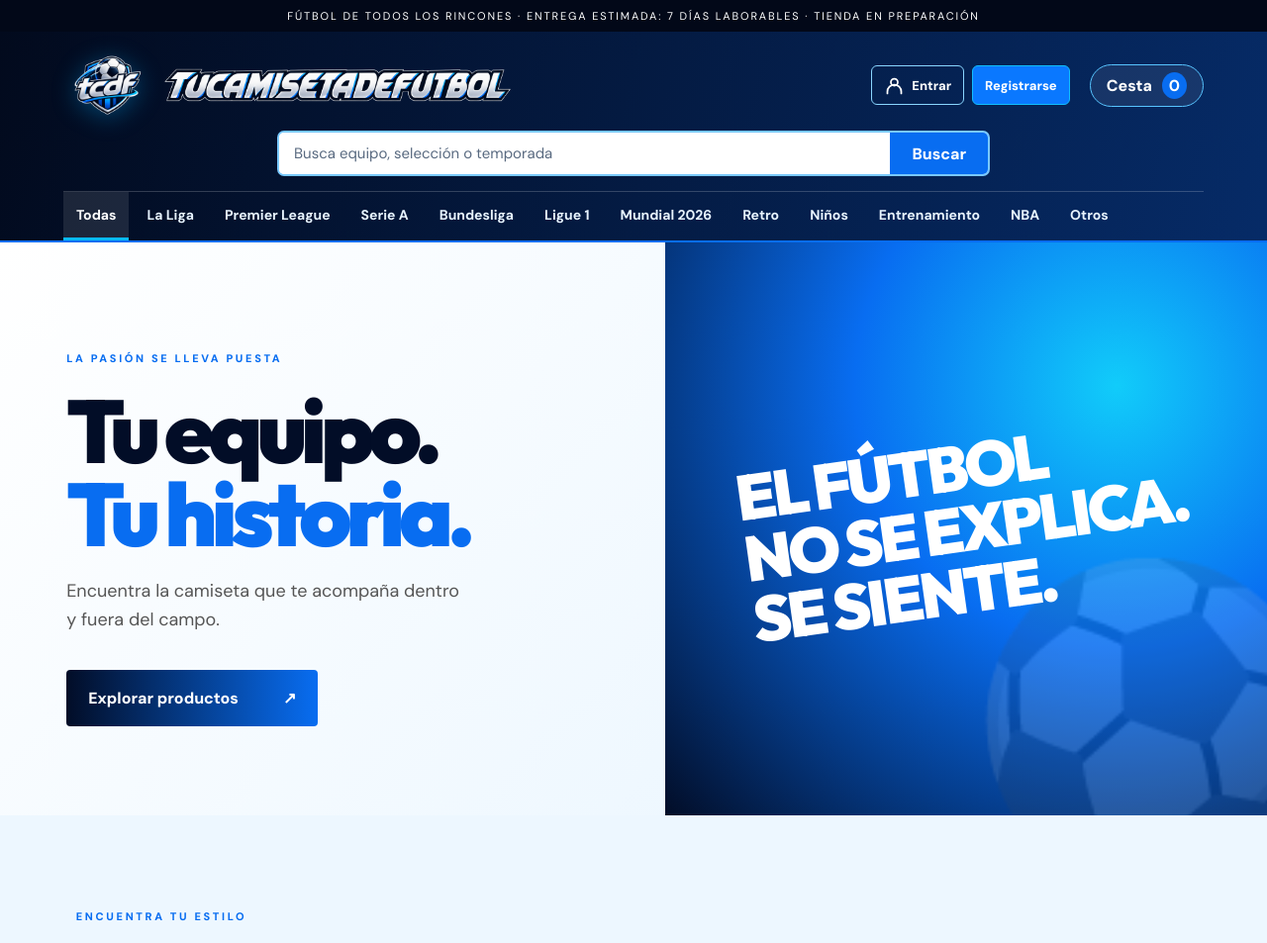
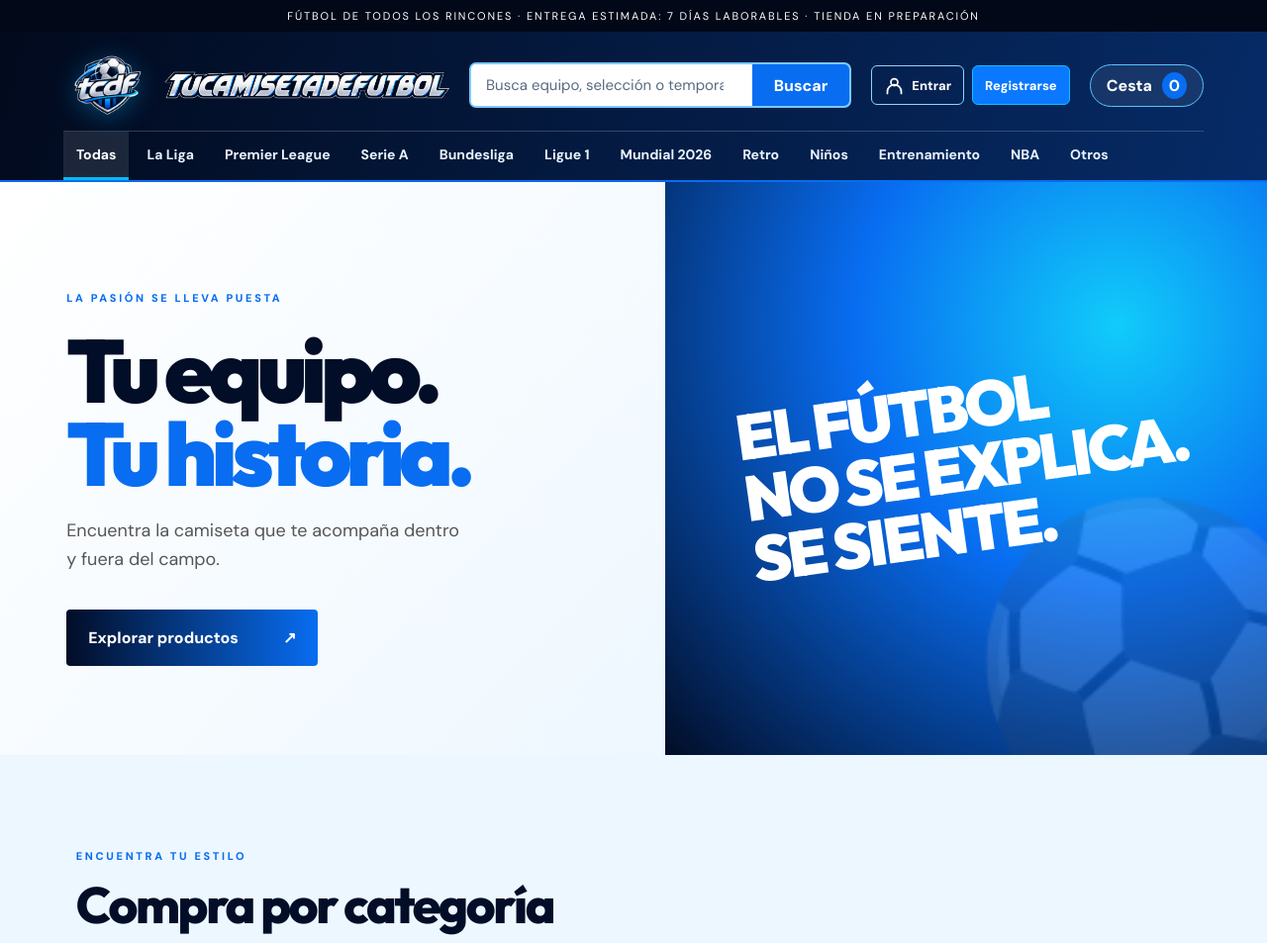
Before and after one commit to solari21crack-byte/tucamisetadefutbol, a website: page public/index.html in a window 1280 px wide. Shown: the top 953 px of the page at 99% size. Drawn offline with Linux system fonts and the light colour scheme; no server answers.

Commit message:
Colocar buscador entre logotipo y acceso a cuenta

```diff
--- a/public/index.html
+++ b/public/index.html
@@ -1,5 +1,5 @@
 <!doctype html><html lang="es"><head><meta charset="utf-8"><meta name="viewport" content="width=device-width,initial-scale=1"><title>Tu Camiseta de Fútbol · Tu pasión, tu camiseta</title><meta name="description" content="Explora camisetas de fútbol, elige tu talla y descubre tu próxima camiseta favorita."><link rel="icon" type="image/png" href="/tcdf-logo.png"><link rel="stylesheet" href="/style.css"></head><body>
-<div id="storeBanner" class="shipping">Fútbol de todos los rincones · Entrega estimada: 7 días laborables · Tienda en preparación</div><header class="header"><a class="brand" href="/" aria-label="Tu Camiseta de Fútbol"><img src="/tcdf-logo.png" alt=""><img class="brand-wordmark" src="/tcdf-wordmark.png" alt=""></a><div class="account-actions"><button type="button" class="login-button" data-account="login" aria-label="Iniciar sesión"><svg viewBox="0 0 24 24" width="21" height="21" fill="none" stroke="currentColor" stroke-width="2" stroke-linecap="round" aria-hidden="true"><circle cx="12" cy="8" r="4"/><path d="M4 21v-2a8 8 0 0 1 16 0v2"/></svg><span>Entrar</span></button><button type="button" class="register-button" data-account="register">Registrarse</button></div><button id="cartButton" class="cart-button" aria-label="Abrir cesta">Cesta <b id="cartCount">0</b></button><form id="headerSearchForm" class="header-search" role="search"><label for="headerSearch" class="visually-hidden">Buscar productos</label><input id="headerSearch" type="search" placeholder="Busca equipo, selección o temporada" autocomplete="off"><button type="submit">Buscar</button></form><nav id="collectionNav" class="collection-nav" aria-label="Colecciones por liga y categoría"></nav></header>
+<div id="storeBanner" class="shipping">Fútbol de todos los rincones · Entrega estimada: 7 días laborables · Tienda en preparación</div><header class="header"><a class="brand" href="/" aria-label="Tu Camiseta de Fútbol"><img src="/tcdf-logo.png" alt=""><img class="brand-wordmark" src="/tcdf-wordmark.png" alt=""></a><form id="headerSearchForm" class="header-search" role="search"><label for="headerSearch" class="visually-hidden">Buscar productos</label><input id="headerSearch" type="search" placeholder="Busca equipo, selección o temporada" autocomplete="off"><button type="submit">Buscar</button></form><div class="account-actions"><button type="button" class="login-button" data-account="login" aria-label="Iniciar sesión"><svg viewBox="0 0 24 24" width="21" height="21" fill="none" stroke="currentColor" stroke-width="2" stroke-linecap="round" aria-hidden="true"><circle cx="12" cy="8" r="4"/><path d="M4 21v-2a8 8 0 0 1 16 0v2"/></svg><span>Entrar</span></button><button type="button" class="register-button" data-account="register">Registrarse</button></div><button id="cartButton" class="cart-button" aria-label="Abrir cesta">Cesta <b id="cartCount">0</b></button><nav id="collectionNav" class="collection-nav" aria-label="Colecciones por liga y categoría"></nav></header>
 <div id="paymentNotice" class="payment-notice" role="status" aria-live="polite" hidden></div><main><section class="hero"><div class="hero-copy"><span class="eyebrow">LA PASIÓN SE LLEVA PUESTA</span><h1>Tu equipo.<br><em>Tu historia.</em></h1><p>Encuentra la camiseta que te acompaña dentro y fuera del campo.</p><a class="cta" href="#camisetas">Explorar productos <span>↗</span></a></div><div class="hero-art"><span>EL FÚTBOL<br>NO SE EXPLICA.<br>SE SIENTE.</span><div class="ball">⚽</div></div></section>
 <section id="colecciones" class="collections"><div class="section-title"><span class="eyebrow">ENCUENTRA TU ESTILO</span><h2>Compra por categoría</h2><p>Elige una categoría para ver sus productos.</p></div><div id="categoryCards" class="collection-cards" aria-label="Categorías de productos"></div></section>
 <section id="camisetas" class="catalog"><div class="section-title"><span class="eyebrow">ELIGE LA TUYA</span><h2>Todos los productos</h2><p id="catalogStatus">Cargando catálogo…</p></div><div class="controls"><label>Categoría <select id="category"><option value="">Todas las categorías</option></select></label><label>Buscar <input id="search" type="search" placeholder="Equipo, selección o temporada" autocomplete="off"></label><label>Ordenar <select id="sort"><option value="recent">Más recientes</option><option value="asc">Precio: menor a mayor</option><option value="desc">Precio: mayor a menor</option></select></label></div><div id="grid" class="grid"></div><div class="pagination"><button id="prev">Anterior</button><span id="pageIndicator"></span><button id="next">Siguiente</button></div></section>
--- a/public/style.css
+++ b/public/style.css
@@ -122,3 +122,9 @@ footer{align-items:center}
 .cart-returns{font-size:14px;line-height:1.5;color:#33445a}
 .cart-returns a:hover{color:#064b9d}
 @media(max-width:700px){.returns-grid{grid-template-columns:1fr}.returns{padding:60px 6%;scroll-margin-top:215px}footer{flex-wrap:wrap}.footer-info{align-items:flex-start;text-align:left}}
+
+/* El buscador ocupa el espacio entre el rótulo y el acceso a la cuenta. */
+.header .brand{flex:0 1 390px}
+.header-search{order:0;flex:1 1 270px;width:auto;max-width:520px;margin:0}
+@media(max-width:1100px){.header .brand{flex:1 1 auto}.header-search{order:2;flex:1 1 100%;width:100%;max-width:none;margin:0 auto 5px}}
+@media(max-width:520px){.header .brand{flex-basis:100%}}
```
